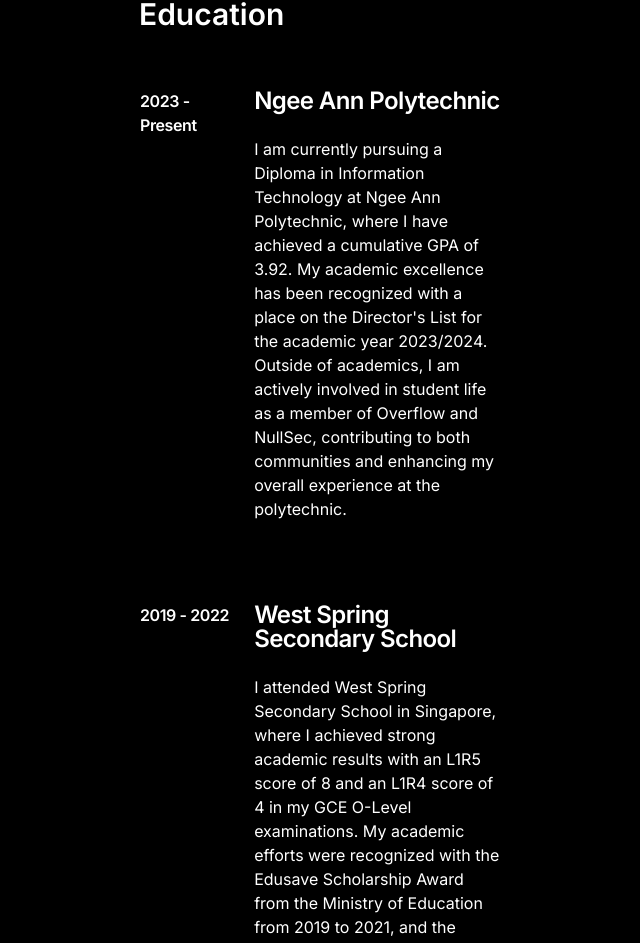
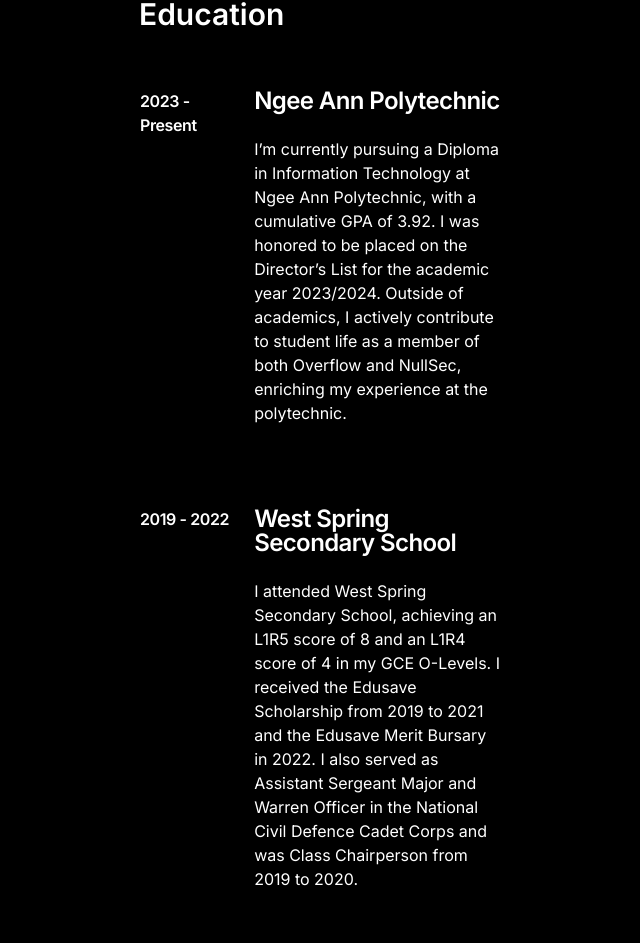
Before and after one commit to kohct1/portfolio-website, a Next.js app: page / in a window 1280 px wide. Shown: the part 1394-2337 px from the top of the page, without its empty margins (533-1173 px from the left). Built offline with nearby package versions, Linux system fonts and the light colour scheme.

Commit message:
feat: reduce education content

```diff
--- a/src/app/page.tsx
+++ b/src/app/page.tsx
@@ -138,7 +138,7 @@ function Home() {
             <h1 className="text-6xl text-white text-center font-semibold max-lg:text-4xl">Talk is cheap. Show me the code.</h1>
             <p className="text-xl text-white max-lg:text-base">- Linus Torvalds</p>
           </div>
-          <Link href="/projects"><Button className="bg-black text-white">{"Projects ->"}</Button></Link>
+          <Link href="/projects"><Button className="bg-black text-white">{"Go to Projects ->"}</Button></Link>
         </div>
       </div>
     </div>
--- a/src/components/education/NgeeAnnPolytechnic.tsx
+++ b/src/components/education/NgeeAnnPolytechnic.tsx
@@ -16,7 +16,7 @@ function NgeeAnnPolytechnic() {
                     <CardTitle className="text-white max-lg:text-xl">Ngee Ann Polytechnic</CardTitle>
                 </CardHeader>
                     <CardContent className="pr-0 max-lg:pl-0">
-                    <p className="text-white max-lg:text-sm">I am currently pursuing a Diploma in Information Technology at Ngee Ann Polytechnic, where I have achieved a cumulative GPA of 3.92. My academic excellence has been recognized with a place on the Director&apos;s List for the academic year 2023/2024. Outside of academics, I am actively involved in student life as a member of Overflow and NullSec, contributing to both communities and enhancing my overall experience at the polytechnic.</p>
+                    <p className="text-white max-lg:text-sm">I’m currently pursuing a Diploma in Information Technology at Ngee Ann Polytechnic, with a cumulative GPA of 3.92. I was honored to be placed on the Director’s List for the academic year 2023/2024. Outside of academics, I actively contribute to student life as a member of both Overflow and NullSec, enriching my experience at the polytechnic.</p>
                 </CardContent>
             </div>
         </Card>
--- a/src/components/education/WestSpringSecondarySchool.tsx
+++ b/src/components/education/WestSpringSecondarySchool.tsx
@@ -17,7 +17,7 @@ function WestSpringSecondarySchool() {
                 <CardTitle className="text-white max-lg:text-xl">West Spring Secondary School</CardTitle>
             </CardHeader>
             <CardContent className="pr-0 max-lg:pl-0">
-                <p className="text-white max-lg:text-sm">I attended West Spring Secondary School in Singapore, where I achieved strong academic results with an L1R5 score of 8 and an L1R4 score of 4 in my GCE O-Level examinations. My academic efforts were recognized with the Edusave Scholarship Award from the Ministry of Education from 2019 to 2021, and the Edusave Merit Bursary in 2022. Beyond academics, I took on leadership roles, serving as an Assistant Sergeant Major and Warren Officer in the National Civil Defence Cadet Corps from 2021 to 2022, where I was actively involved from 2019. I also served as Class Chairperson from 2019 to 2020, contributing to my class and school community.</p>
+                <p className="text-white max-lg:text-sm">I attended West Spring Secondary School, achieving an L1R5 score of 8 and an L1R4 score of 4 in my GCE O-Levels. I received the Edusave Scholarship from 2019 to 2021 and the Edusave Merit Bursary in 2022. I also served as Assistant Sergeant Major and Warren Officer in the National Civil Defence Cadet Corps and was Class Chairperson from 2019 to 2020.</p>
             </CardContent>
             </div>
         </Card>
```
